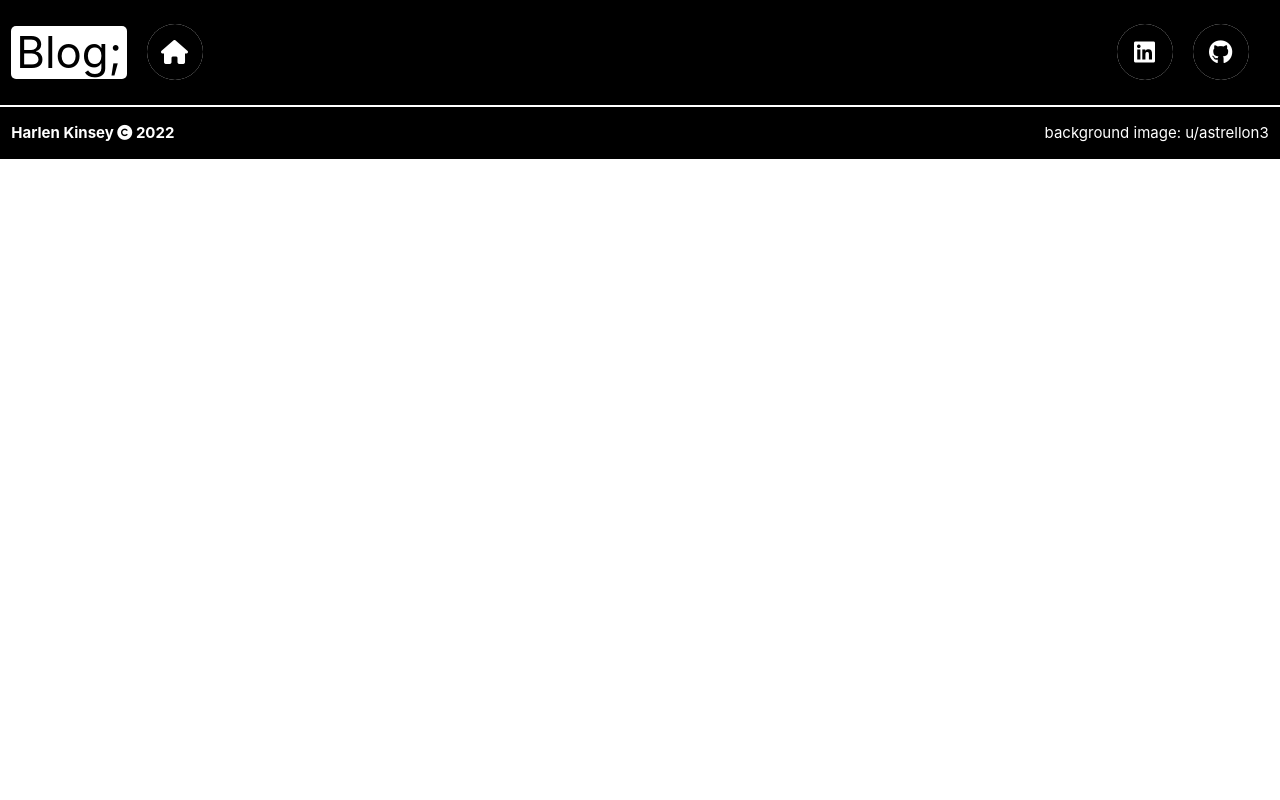
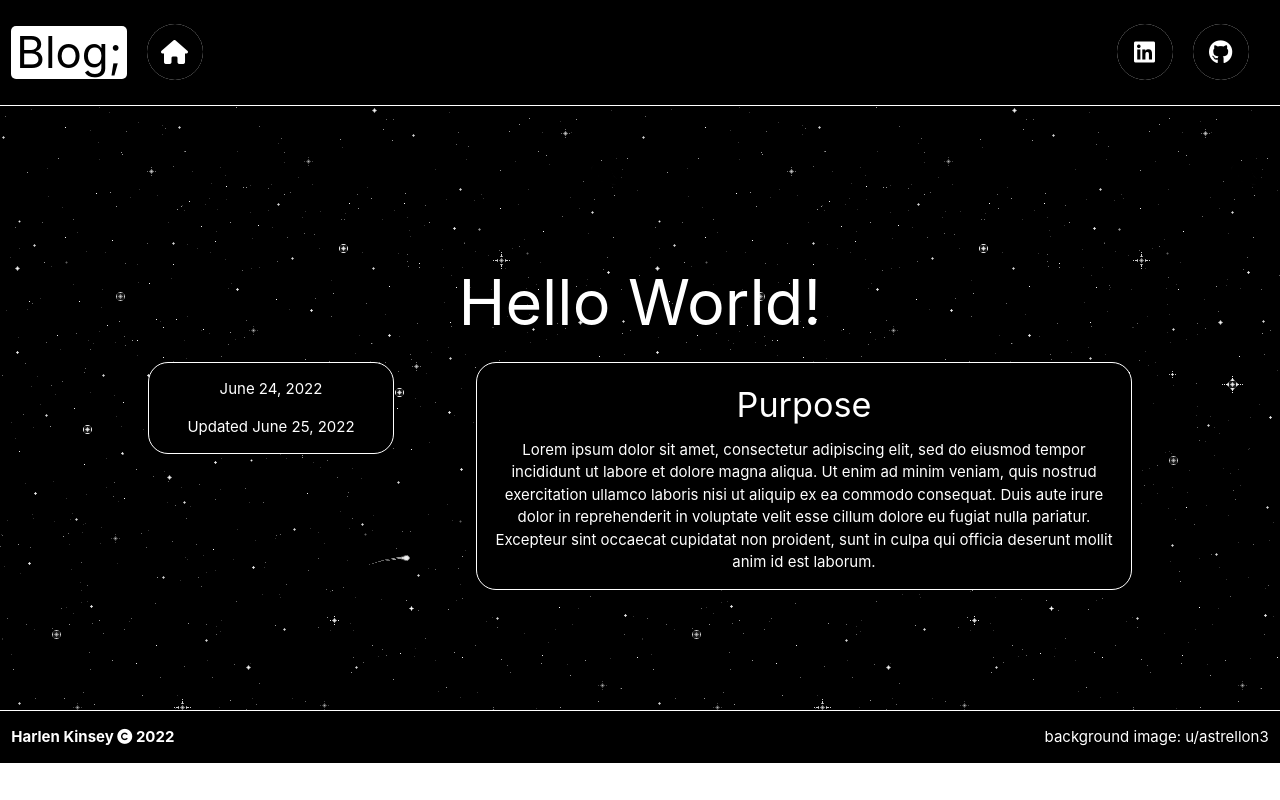
Before and after one commit to harlenkinsey/portfolio, a React (Create React App) app: page /hello-world in a window 1280 px wide. Built offline with nearby package versions, Linux system fonts and the light colour scheme; the HTML template or start-up script is replaced by a standard one.

Commit message:
added first post data

```diff
--- a/src/pages/Post1.js
+++ b/src/pages/Post1.js
@@ -7,6 +7,29 @@
     return (
         <div>
             <Header />
+            <div className='background'>
+                <div className='post-container white-text center-align'>
+                    <div className='row '>
+                        <div className='col s12'>
+                            <h1>Hello World!</h1>
+                        </div>
+                    </div>
+                    <div className='row'>
+                        <div className='col s3 border-round' style={{backgroundColor: 'black'}}>
+                            <p>June 24, 2022</p>
+                            <p>Updated June 25, 2022</p>
+                        </div>
+                        <div className='col s1'>
+
+                        </div>
+                        <div className='col s8 border-round' style={{backgroundColor: 'black'}}>
+                        <h4>Purpose</h4>
+                        <p>Lorem ipsum dolor sit amet, consectetur adipiscing elit, sed do eiusmod tempor incididunt ut labore et dolore magna aliqua. Ut enim ad minim veniam, quis nostrud exercitation ullamco laboris nisi ut aliquip ex ea commodo consequat. Duis aute irure dolor in reprehenderit in voluptate velit esse cillum dolore eu fugiat nulla pariatur. Excepteur sint occaecat cupidatat non proident, sunt in culpa qui officia deserunt mollit anim id est laborum.</p>
+                        </div>
+                    </div>
+
+                </div>
+            </div>
             <Footer />
         </div>
     )
```
